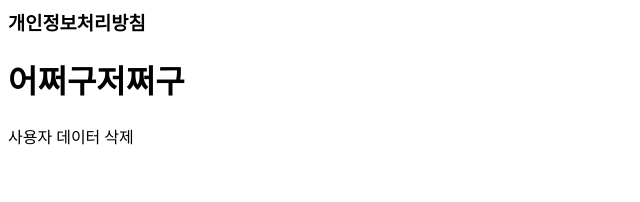
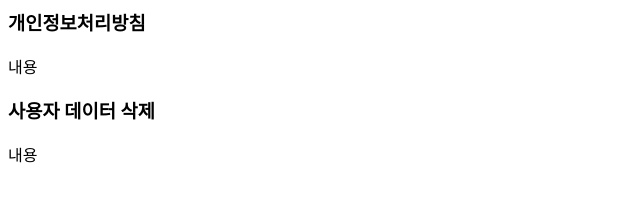
Before and after one commit to ckdud9299/ckdud9299.github.io, a plain HTML site: page index.html in a window 1280 px wide. Shown: the whole page, without its empty margins (0-640 px from the left). Drawn offline with Linux system fonts and the light colour scheme.

Commit message:
Update index.html

```diff
--- a/index.html
+++ b/index.html
@@ -5,9 +5,10 @@
   <title>My page</title>
 </head>
 <body>
-  <p><h3>개인정보처리방침</h3>
-  <h1> 어쩌구저쩌구</h1></P>
+  <h3>개인정보처리방침</h3>
+  <p>내용</p>
 
-  <p>사용자 데이터 삭제</p>
+  <h3>사용자 데이터 삭제</h3>
+  <p>내용</p>
 </body>
 </html>
```
